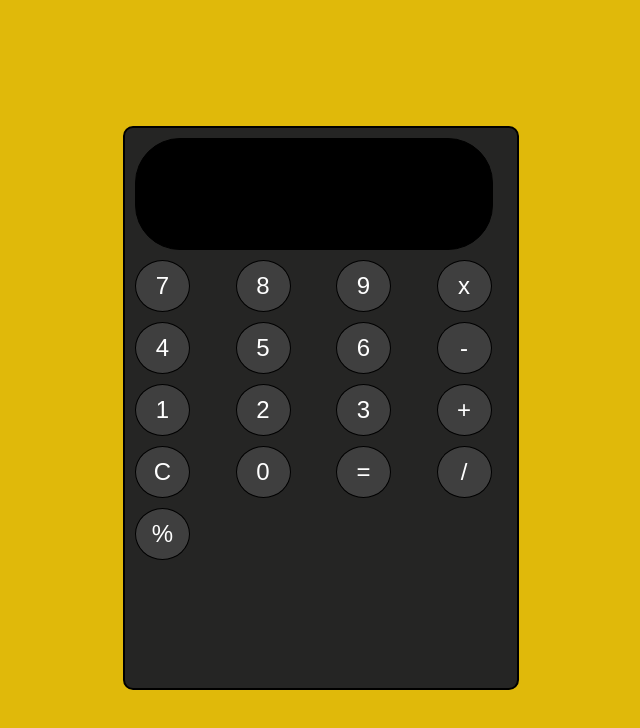
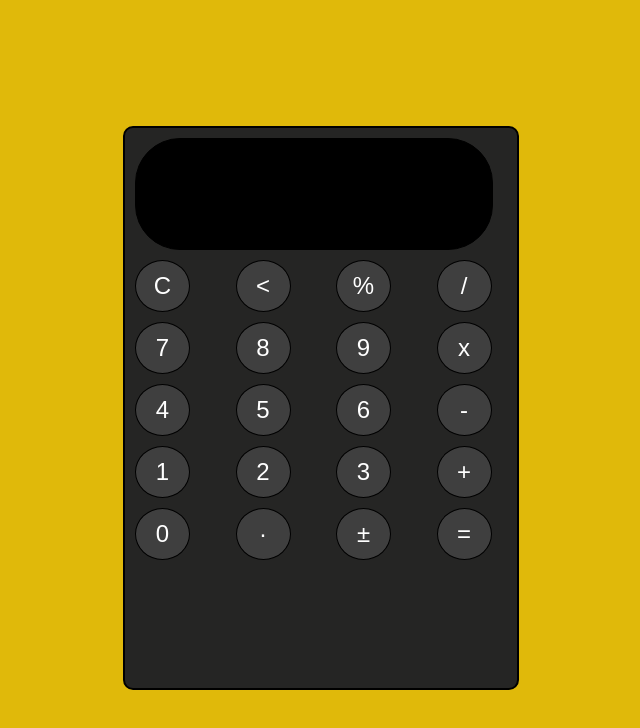
Before and after one commit to jawadaziz123/Simple-Calculator, a plain HTML site: page index.html in a window 1280 px wide. Shown: the whole page, without its empty margins (319-959 px from the left). Drawn offline with Linux system fonts and the light colour scheme.

Commit message:
Added New Feature
Add the dot (.) operator and +/- convertor

```diff
--- a/index.html
+++ b/index.html
@@ -8,26 +8,28 @@
 </head>
 <body>
     <div class="calculator">
-        <input type="text" id="display">
+        <input type="text" id="display" readonly>
         <div class="buttons">
-
+            <button class="operator btn">C</button>
+            <button class="operator btn"><</button>
+            <button class="operator btn">%</button>
+            <button class="operator btn dif">/</button>
             <button class="btn">7</button>
             <button class="btn">8</button>
             <button class="btn">9</button>
-            <button class="operator btn">x</button>
+            <button class="operator btn dif">x</button>
             <button class="btn">4</button>
             <button class="btn">5</button>
             <button class="btn">6</button>
-            <button class="operator btn">-</button>
+            <button class="operator btn dif">-</button>
             <button class="btn">1</button>
             <button class="btn">2</button>
             <button class="btn">3</button>
-            <button class="operator btn">+</button>
-            <button class="operator btn">C</button>
+            <button class="operator btn dif">+</button>
             <button class="btn">0</button>
-            <button class="operator btn">=</button>
-            <button class="operator btn">/</button>
-            <button class="operator btn">%</button>
+            <button class="btn">&#183;</button>
+            <button class="operator btn">&#177;</button>
+            <button class="operator btn dif ">=</button>
 
         </div>
     </div>
--- a/script.js
+++ b/script.js
@@ -1,8 +1,8 @@
 const display = document.getElementById("display")
 const button= document.querySelectorAll(".btn")
 
-button.forEach(function(button){
-    button.addEventListener("click", function()
+button.forEach((button) =>{
+    button.addEventListener("click", () =>
     {
         const value = this.innerText;
 
```
